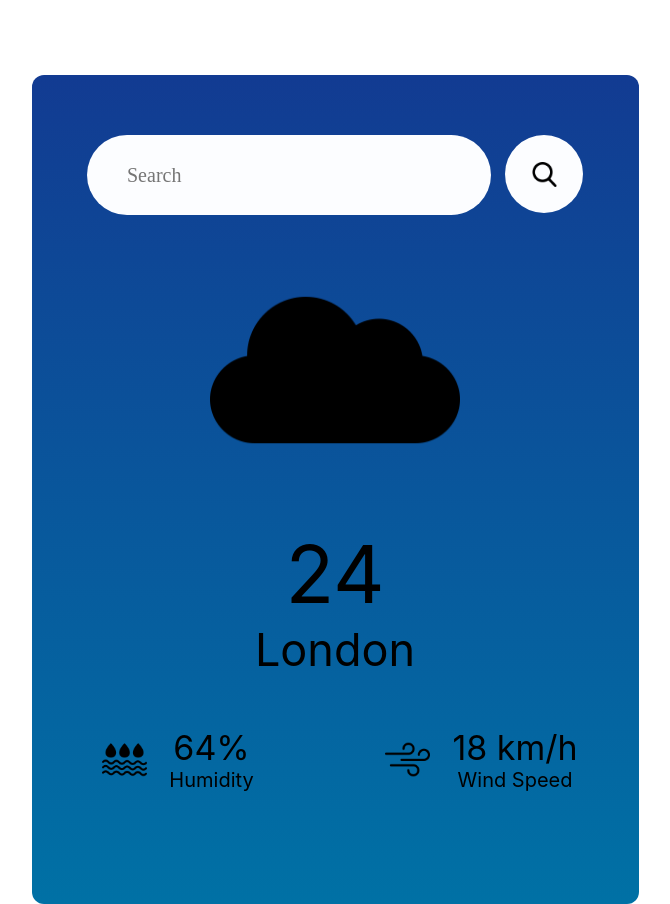
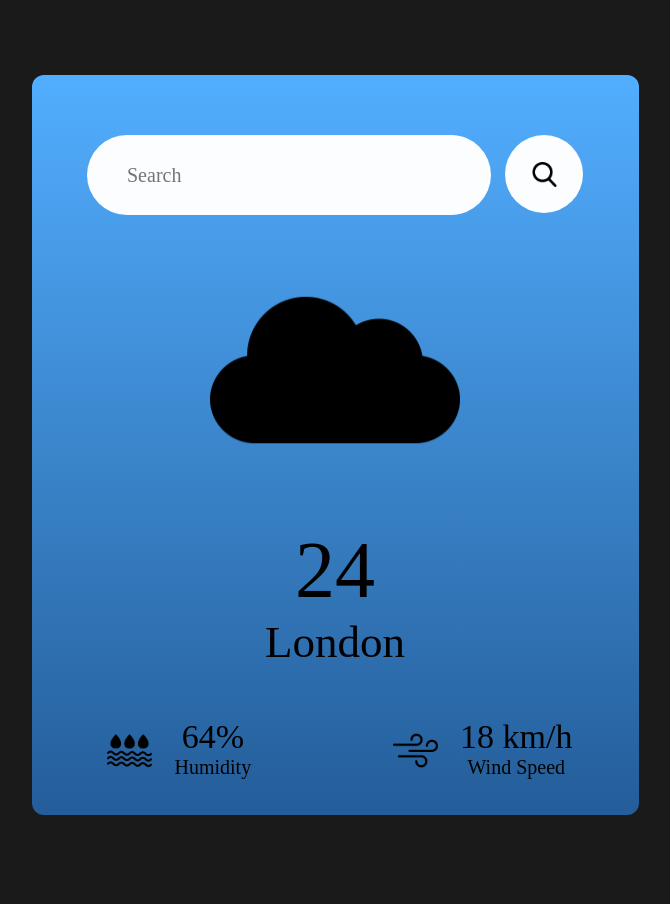
Before and after one commit to DylanCFolsom/weatherapp, a React (Create React App) app: page / in a window 1280 px wide. Shown: the whole page, without its empty margins (305-975 px from the left). After the commit the page ends 815 px from the top, so only its background shows below. Built offline with nearby package versions, Linux system fonts and the light colour scheme.

Commit message:
1/22/24 8:34 Am

```diff
--- a/src/Components/WeatherApp/main.css
+++ b/src/Components/WeatherApp/main.css
@@ -1,10 +1,20 @@
+body {
+  width: 100%;
+  background: #1a1a1a;
+  font-size: 16px;
+  font-weight: 400;
+  font-family: "Playfair Display", serif;
+}
+
 .container {
   width: 607px;
-  height: 829px;
+  height: -moz-max-content;
+  height: max-content;
+  padding-bottom: 2rem;
   margin: auto;
   margin-top: 75px;
   border-radius: 12px;
-  background-image: linear-gradient(180deg, #123b92 0%, #0071a5 100%);
+  background-image: linear-gradient(180deg, #52aeff 0%, #245d99 100%);
 }
 .container .top-bar {
   display: flex;
--- a/src/Components/WeatherApp/main.scss
+++ b/src/Components/WeatherApp/main.scss
@@ -1,10 +1,18 @@
+body{
+    width: 100%;
+    background: #1a1a1a;
+    font-size: 16px;
+    font-weight: 400;
+    font-family: 'Playfair Display', serif;
+}
 .container{
     width: 607px;
-    height: 829px;
+    height: max-content;
+    padding-bottom: 2rem;
     margin: auto;
     margin-top: 75px;
     border-radius: 12px;
-    background-image: linear-gradient(180deg, #123b92 0%, #0071a5 100%);
+    background-image: linear-gradient(180deg, #52aeff 0%, #245d99 100%);
     .top-bar{
         display: flex;
         justify-content: center;
```
Also changed, not shown: 1 other file (tests, documents, lock files or other folders).
